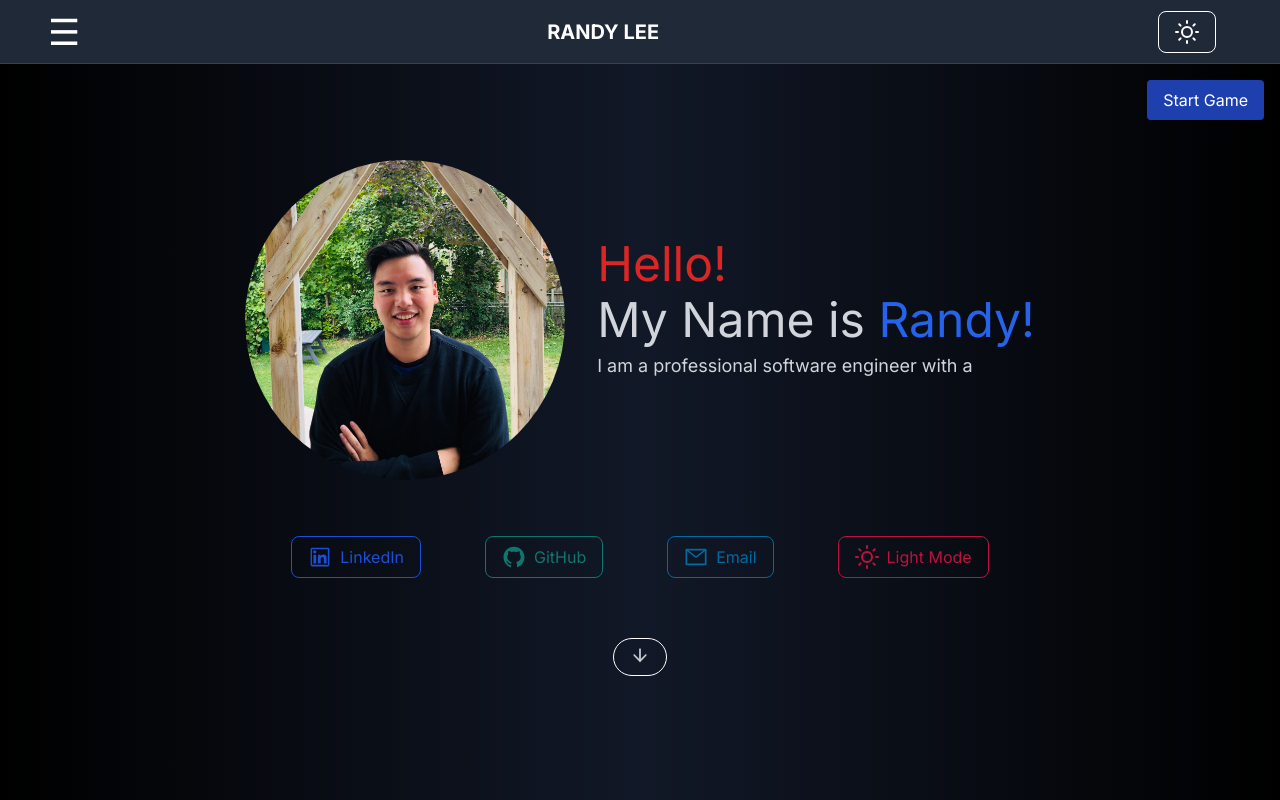
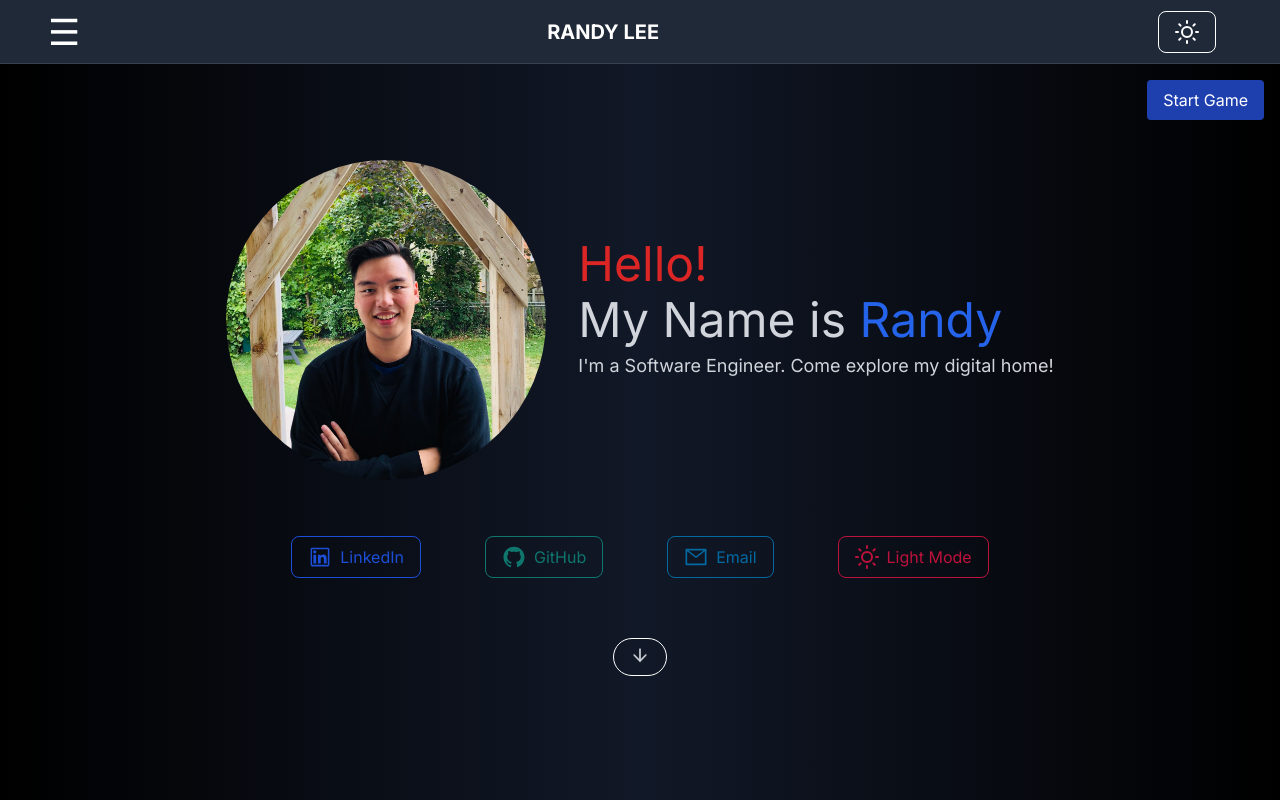
Before and after one commit to randyclee/PersonalWebsite, a Next.js app: page / in a window 1280 px wide. Shown: the top 800 px of the page. Built offline with nearby package versions, Linux system fonts and the light colour scheme; no server answers.

Commit message:
Changed hoem page

```diff
--- a/src/components/Home/Game.js
+++ b/src/components/Home/Game.js
@@ -246,8 +246,8 @@ export default function RandysWebsite({ darkMode, toggleTheme, scrollToAboutMe,
           <Image width={800} height={1200} ref={(el) => (obstacleRefs.current[4] = el)} className="w-60 h-60 md:w-80 md:h-80 mr-0 md:mr-8 rounded-full mb-4 md:mb-0" src="/randy.jpg" alt="Randy Lee" />
           <div className="text-center md:text-left">
             <p ref={(el) => (obstacleRefs.current[2] = el)} className='text-3xl md:text-5xl mb-2 text-red-600'>Hello!</p>
-            <h1 ref={(el) => (obstacleRefs.current[2] = el)} className="text-3xl md:text-5xl mb-2"> My Name is <span className=' text-blue-600'>Randy!</span></h1>
-            <h1 ref={(el) => (obstacleRefs.current[3] = el)} className="text-md md:text-lg mb-5">I am a professional <span className=''>software engineer</span> with a </h1>
+            <h1 ref={(el) => (obstacleRefs.current[2] = el)} className="text-3xl md:text-5xl mb-2"> My Name is <span className=' text-blue-600'>Randy</span></h1>
+            <h1 ref={(el) => (obstacleRefs.current[3] = el)} className="text-md md:text-lg mb-5">I'm a Software Engineer. Come explore my digital home!</h1>
           </div>
         </div>
 
```
